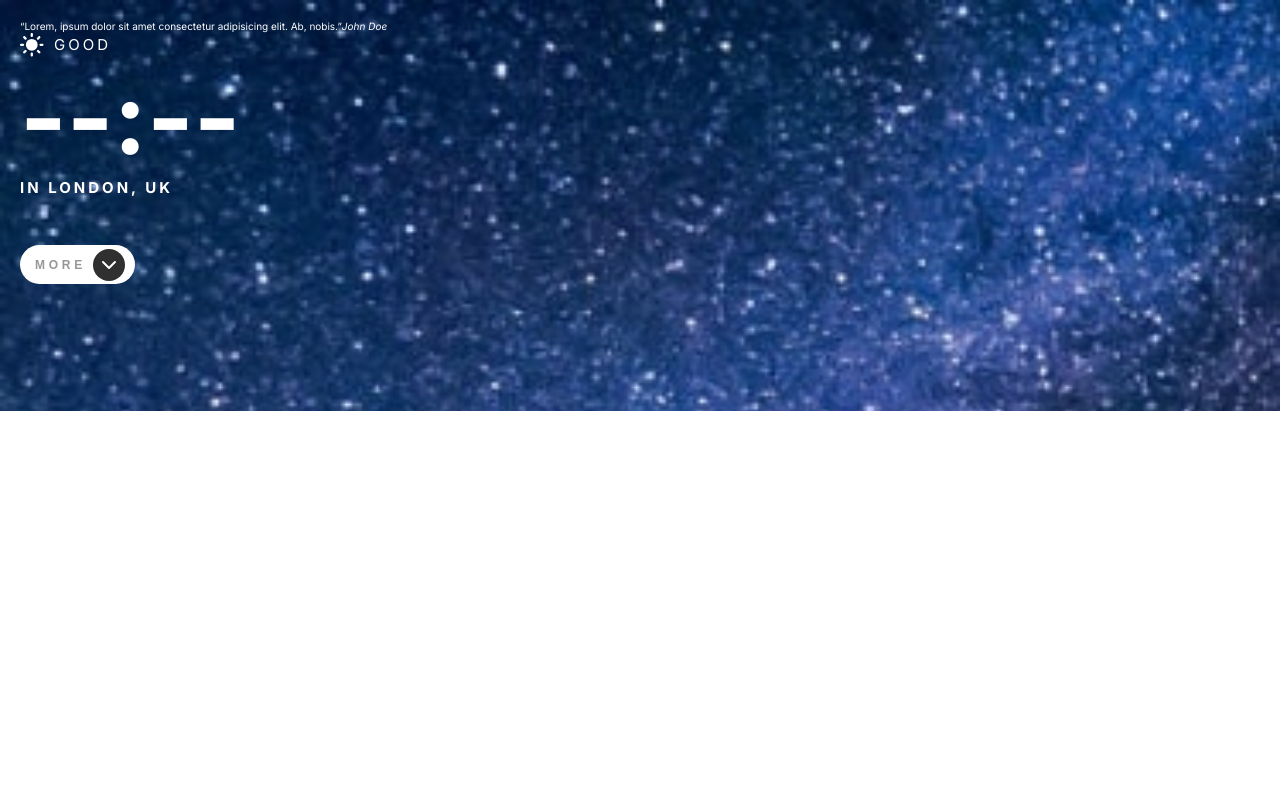
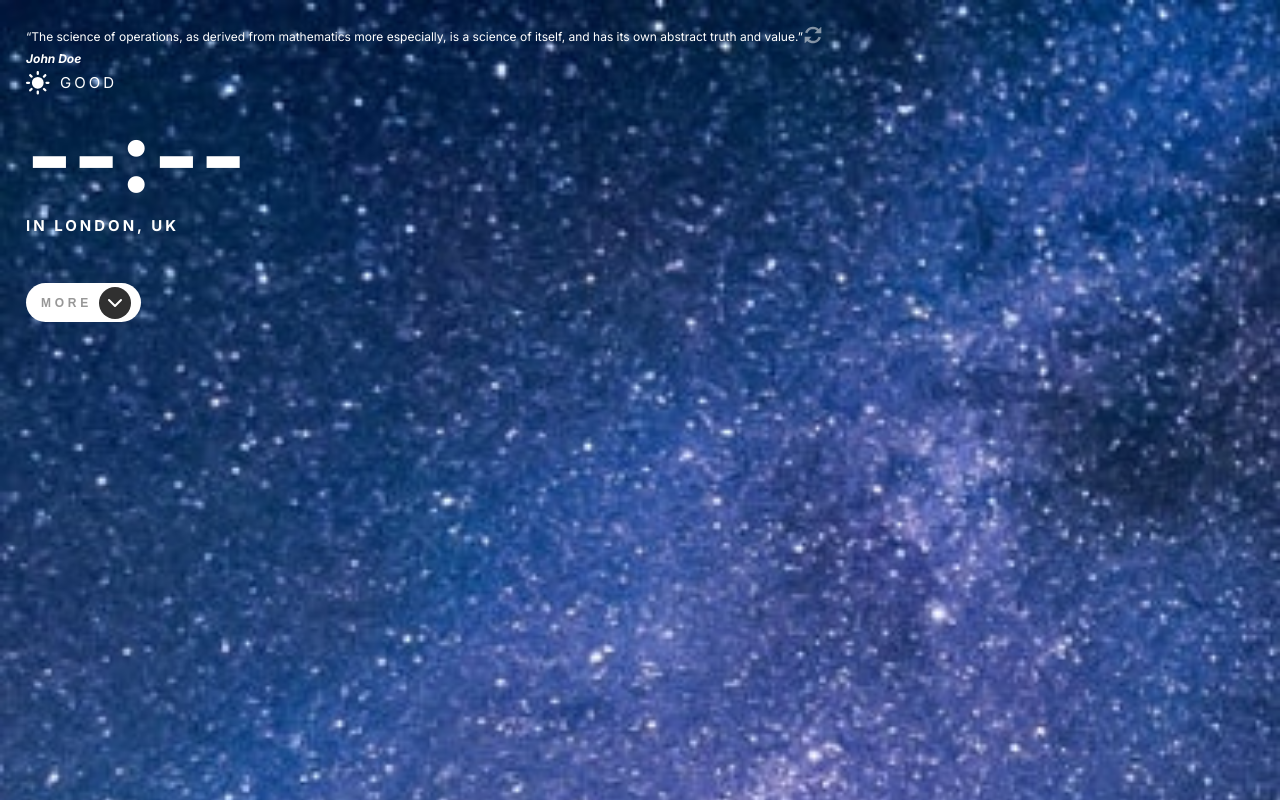
Before and after one commit to raulgaliciab/clock-app, a React (Vite) app: page / in a window 1280 px wide. Built offline with nearby package versions, Linux system fonts and the light colour scheme; no server answers.

Commit message:
RandomQuotes styles and Time margins

```diff
--- a/src/components/RandomQuotes.tsx
+++ b/src/components/RandomQuotes.tsx
@@ -1,10 +1,18 @@
 export const RandomQuotes = () => {
   return (
-    <section>
+    <section className="random-quotes">
       <p>
-        <q>Lorem, ipsum dolor sit amet consectetur adipisicing elit. Ab, nobis.</q>
+        <q>The science of operations, as derived from mathematics more especially, is a science of itself, and has its own abstract truth and value.</q>
         <cite>John Doe</cite>
       </p>
+      <button
+        type="button"
+      >
+        <img
+          src="/assets/desktop/icon-refresh.svg"
+          alt="Refresh button"
+        />
+      </button>
     </section>
   )
 }
--- a/src/styles/layout/expanded-info.scss
+++ b/src/styles/layout/expanded-info.scss
@@ -5,7 +5,7 @@
   flex-direction: column;
   justify-content: center;
   min-height: 25.6rem;
-  margin: 0 -2rem;
+  margin: 0 -2.6rem;
   padding: 4.8rem 2rem;
   background-color: rgba(variables.$primary-black, 0.95);
 
--- /dev/null
+++ b/src/styles/layout/random-quotes.scss
@@ -0,0 +1,23 @@
+@use '../abstracts/variables';
+
+.random-quotes {
+  display: flex;
+  font-size: 1.2rem;
+
+  p {
+    display: flex;
+    flex-direction: column;
+    line-height: 22px;
+
+    cite {
+      font-weight: bold;
+    }
+  }
+
+  button {
+    width: 2rem;
+    height: 2rem;
+    background-color: transparent;
+    border: none;
+  }
+}
--- a/src/styles/layout/time.scss
+++ b/src/styles/layout/time.scss
@@ -1,8 +1,9 @@
 @use '../abstracts/variables';
 
 .time {
+  height: 100vh;
   min-height: 41.1rem;
-  padding: 2rem;
+  padding: 2.6rem;
   color: variables.$primary-white;
   background-image: url('/public/assets/mobile/bg-image-nighttime.jpg');
   background-size: cover;
--- a/src/styles/main.scss
+++ b/src/styles/main.scss
@@ -1,6 +1,8 @@
 @use 'abstracts/variables';
 
 @use 'layout/time.scss';
+
+@use 'layout/random-quotes.scss';
 
 @use 'components/button-expansion.scss';
 
```
